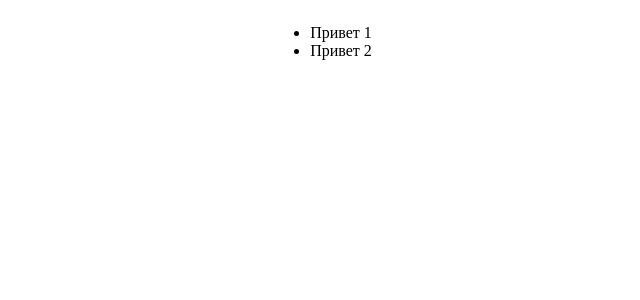
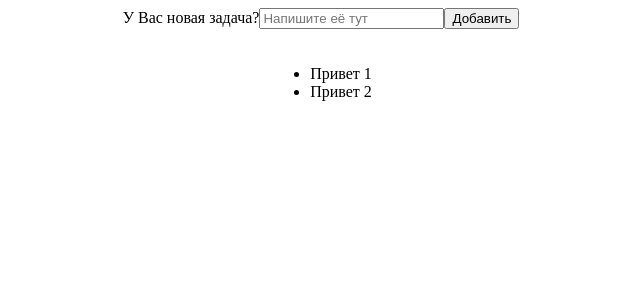
Before and after one commit to moldvaer23/sub-tasker, a React (Create React App) app: page / in a window 1280 px wide. Shown: the top 300 px of the page, without its empty margins (319-959 px from the left). Built offline with nearby package versions, Linux system fonts and the light colour scheme.

Commit message:
Реализовал форму для добавления задач, виджет задач

```diff
--- a/src/01-Pages/Home/ui/Home/Home.tsx
+++ b/src/01-Pages/Home/ui/Home/Home.tsx
@@ -1,12 +1,12 @@
 import { FC } from "react";
-import { TodoList } from "03-Features/Todo";
 import "./_style.scss";
+import { Todos } from "02-Widgets/Todos";
 
 const Home: FC = () => {
   return (
     <main className="main">
       <section className="main__section">
-        <TodoList />
+        <Todos />
       </section>
     </main>
   );
--- /dev/null
+++ b/src/02-Widgets/Todos/index.ts
@@ -0,0 +1,3 @@
+import Todos from "./ui/Todos/Todos";
+
+export { Todos };
--- /dev/null
+++ b/src/02-Widgets/Todos/ui/Todos/Todos.tsx
@@ -0,0 +1,13 @@
+import { TodoForm, TodoList } from "03-Features/Todo";
+import { FC } from "react";
+
+const Todos: FC = () => {
+  return (
+    <>
+      <TodoForm />
+      <TodoList />
+    </>
+  );
+};
+
+export default Todos;
--- a/src/03-Features/Todo/index.ts
+++ b/src/03-Features/Todo/index.ts
@@ -1,4 +1,5 @@
 import TodoItem from "./ui/TodoItem/TodoItem";
 import TodoList from "./ui/TodoList/TodoList";
+import TodoForm from "./ui/TodoInput/TodoForm";
 
-export { TodoItem, TodoList };
+export { TodoItem, TodoList, TodoForm };
--- /dev/null
+++ b/src/03-Features/Todo/ui/TodoInput/TodoForm.tsx
@@ -0,0 +1,40 @@
+import { useAppDispatch } from "00-App/store";
+import TodoModel from "03-Features/Todo/models/TodoModel";
+import { addTodo } from "03-Features/Todo/models/TodoSlice";
+import { FC, useState } from "react";
+
+const TodoForm: FC = () => {
+  const [task, setTask] = useState<string>("");
+  const dispatch = useAppDispatch();
+
+  const handleSubmit = () => {
+    const todo = new TodoModel({ task: task }).getTodo;
+
+    dispatch(addTodo(todo));
+  };
+
+  return (
+    <form>
+      <label>
+        У Вас новая задача?
+        <input
+          type="text"
+          name="todo"
+          id="todo"
+          placeholder="Напишите её тут"
+          onChange={(e) => setTask(e.target.value)}
+        />
+      </label>
+
+      <button
+        onClick={(e) => {
+          e.preventDefault();
+          handleSubmit();
+        }}>
+        Добавить
+      </button>
+    </form>
+  );
+};
+
+export default TodoForm;
```
